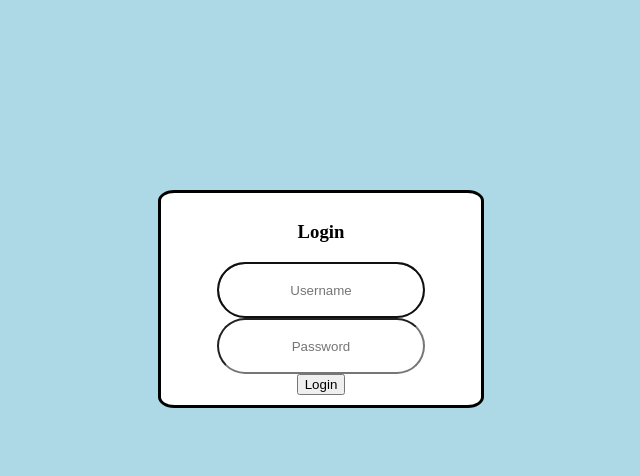
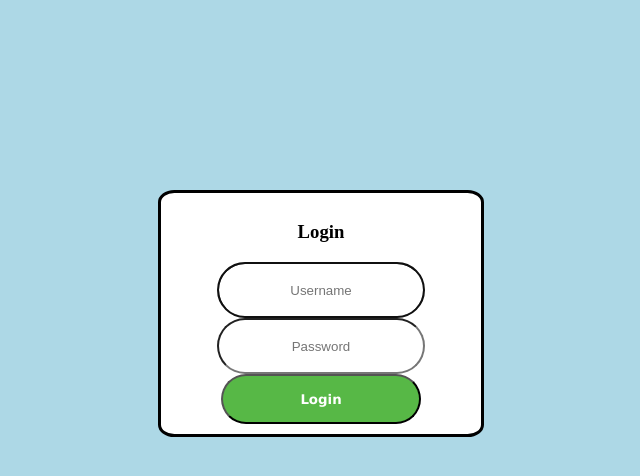
Before and after one commit to kadarkutir/questionaire-webapp, a Flask app: page /login in a window 1280 px wide. Shown: the part 26-502 px from the top of the page, without its empty margins (319-959 px from the left). Run offline with Flask 2, Linux system fonts and the light colour scheme.

Commit message:
update login.html

```diff
--- a/templates/login.html
+++ b/templates/login.html
@@ -1,30 +1,17 @@
 {% extends "base.html" %}
 
 {% block content %}
-<div class="column is-4 is-offset-4">
     <h3 class="title">Login</h3>
-    <div class="box">
         {% with messages = get_flashed_messages() %}
         {% if messages %}
-            <div class="notification is-danger">
+            <div class="danger">
                 {{ messages[0] }}
             </div>
         {% endif %}
         {% endwith %}
-        <form method="POST" action="/login_post">
-            <div class="field">
-                <div class="control">
-                    <input class="input is-large" type="text" name="username" placeholder="Username" autofocus="">
-                </div>
-            </div>
-
-            <div class="field">
-                <div class="control">
-                    <input class="input is-large" type="password" name="password" placeholder="Password">
-                </div>
-            </div>
-            <button class="button is-block is-info is-large is-fullwidth">Login</button>
+        <form method="POST" action="/login_post" class="home_form">
+            <input class="input is-large" type="text" name="username" placeholder="Username" autofocus=""><br>
+            <input class="input is-large" type="password" name="password" placeholder="Password"><br>
+            <button id="submit">Login</button>
         </form>
-    </div>
-</div>
 {% endblock %}
```
